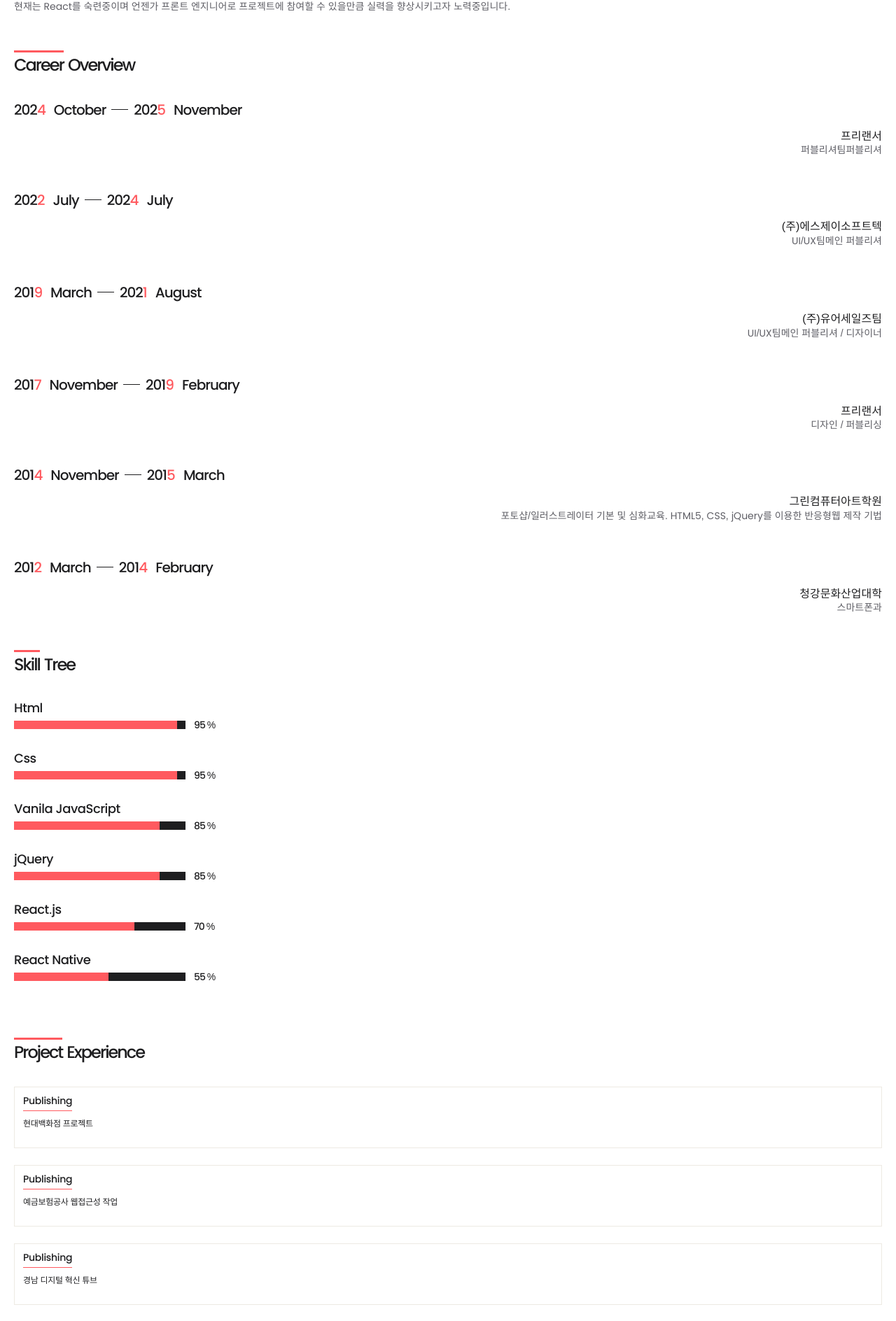
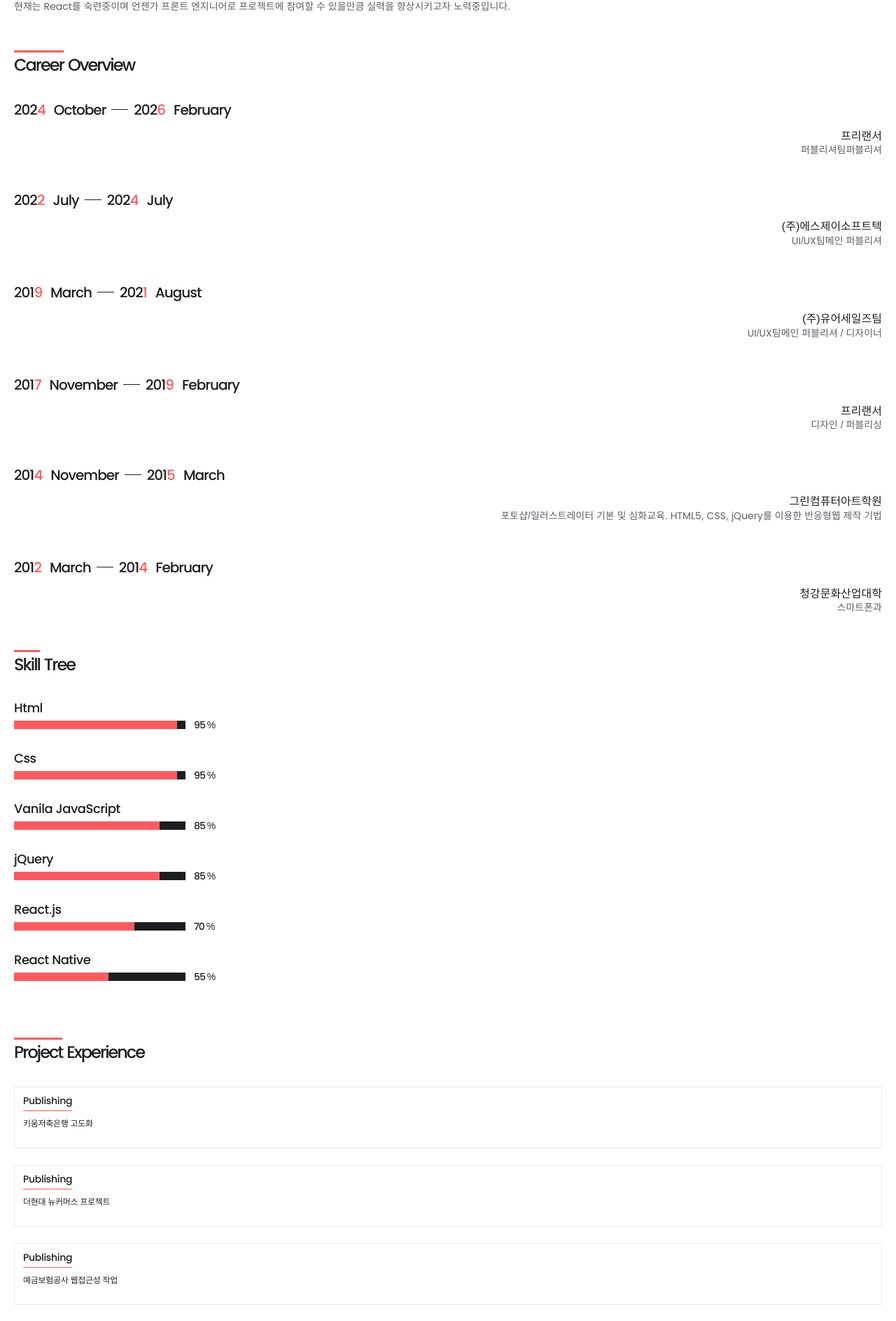
Before and after one commit to yuella1219/portfolio_ysy, a React (Create React App) app: page / in a window 1280 px wide. Shown: the part 1073-2961 px from the top of the page at 70% size. Built offline with nearby package versions, Linux system fonts and the light colour scheme; the HTML template or start-up script is replaced by a standard one.

Commit message:
키움 추가

```diff
--- a/src/components/career/data.ts
+++ b/src/components/career/data.ts
@@ -12,8 +12,8 @@ export const career_data:CareerDataProps[] = [
     {
         startY : `2024`,
         startM : `October`,
-        endY : `2025`,
-        endM : `November`,
+        endY : `2026`,
+        endM : `February`,
         companyNm : `프리랜서`,
         teamNm : `퍼블리셔팀`,
         posNm: `퍼블리셔`,
--- a/src/components/project/data.tsx
+++ b/src/components/project/data.tsx
@@ -18,19 +18,36 @@ export type ExperienceDataProps = {
 export const experience_data: ExperienceDataProps[] = [
     {
         posNm : 'Publishing',
-        proNm : '현대백화점 프로젝트',
+        proNm : '키움저축은행 고도화',
+        startDt : '2025-12',
+        endDt : '2026-02',
+        useLaun : 'React',
+        devOs : 'Mobile App',
+        clientNm : '키움저축은행',
+        member : 4,
+        proInter : '키움저축은행 리뉴얼/고도화',
+        intoTxt :
+            <>
+                키움저축은행 리뉴얼/고도화<br/>
+                <br/>
+                담당파트 - 여신 / 대출관리 / 예적금관리
+            </>,
+    },
+    {
+        posNm : 'Publishing',
+        proNm : '더현대 뉴커머스 프로젝트',
         startDt : '2025-06',
         endDt : '2025-11',
         useLaun : 'React',
-        devOs : 'PC Web',
+        devOs : 'PC Web | Mobile Web | Mobile App',
         clientNm : '현대백화점',
         member : 5,
-        proInter : '현대백화점 웹 프로젝트',
+        proInter : '더현대 뉴커머스 프로젝트',
         intoTxt :
             <>
-                현대백화점 신규 프로젝트<br/>
+                더현대 온라인 쇼핑몰 고도화 프로젝트<br/>
                 <br/>
-                담당 파트 - 기존 서비스 중인 브랜드 쇼핑물 React로 고도화
+                담당 파트 - 기존 서비스 중인 브랜드 쇼핑물 React로 고도화 (COS, ARKET)
             </>,
     },
     {
```
